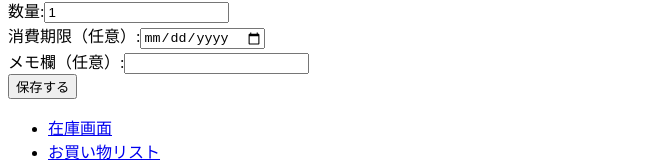
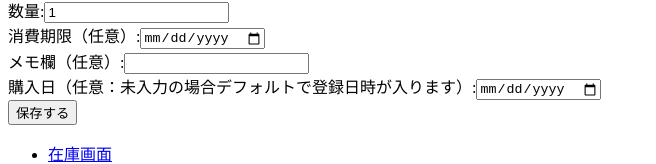
Before and after one commit to masatotakahashi31/Food-Stock, a Next.js app: page /fridge/new in a window 1280 px wide. Shown: the part 195-359 px from the top of the page, without its empty margins (0-656 px from the left). Built offline with nearby package versions, Linux system fonts and the light colour scheme; no server answers; the database is empty.

Commit message:
[update]購入日の編集機能追加
購入日の編集機能を追加しました。

```diff
--- a/src/app/fridge/actions.ts
+++ b/src/app/fridge/actions.ts
@@ -43,6 +43,11 @@ export async function addStock(formData: FormData){
     // 「もし入力されていれば、文字列を日付データ（Date）に変換する。もし空っぽなら null にする」という条件分岐を行い、結果を変数に保存
     const expirationDate = expirationDateString ? new Date(expirationDateString) : null
 
+        // フォームから入力された「購入日時(purchaseDate)」を文字列として取り出し、変数 purchaseDateString に入れ
+    const purchaseDateString = formData.get('purchaseDate') as string
+    // もし日付が入力されていれば Date型（日付データ）に変換し、未入力なら現在の日時（今日・今の時間）が自動的に
+    const purchaseDate = purchaseDateString ? new Date(purchaseDateString): new Date()
+
     // StockForm.tsx）の <input name="memo" /> で入力された文字を引っ張ってきています
     const memoString = formData.get('memo') as string
     // 「条件演算子（三項演算子）」という書き方
@@ -60,7 +65,7 @@ export async function addStock(formData: FormData){
             foodId: food.id,
             // 数量と現在の日時を指定
             stockQuantity: quantity,
-            purchaseDate: new Date(),
+            purchaseDate,
             // 日付が入力されていればその日付が、未入力なら null（空っぽ）がデータベースに保存
             expirationDate: expirationDate,
             memo: memo,
@@ -110,6 +115,11 @@ export async function updateStock(formData: FormData){
     // もし日付が入力されていれば Date型（日付データ）に変換し、未入力なら null にして変数 expirationDate に入れ
     const expirationDate = expirationDateString ? new Date(expirationDateString): null
 
+    // フォームから入力された「購入日時(purchaseDate)」を文字列として取り出し、変数 purchaseDateString に入れ
+    const purchaseDateString = formData.get('purchaseDate') as string
+    // もし日付が入力されていれば Date型（日付データ）に変換し、未入力なら現在の日時（今日・今の時間）が自動的に
+    const purchaseDate = purchaseDateString ? new Date(purchaseDateString): new Date()
+
     // フォームから選択された「カテゴリのID(categoryId)」を取り出し、数値に変換して変数 categoryId に入れ
     const categoryId = Number(formData.get('categoryId'))
     // フォームから入力された「食材名(foodName)」を文字列として取り出し、変数 foodName に入れ
@@ -146,6 +156,8 @@ export async function updateStock(formData: FormData){
             stockQuantity,
             // 「消費期限」を上書き
             expirationDate,
+
+            purchaseDate,
             // 「メモ」を上書き
             memo,
         }
--- a/src/components/StockForm.tsx
+++ b/src/components/StockForm.tsx
@@ -15,6 +15,7 @@ type InitialData = {
     foodName: string
     quantity: number
     expirationDate: string
+    purchaseDate: string
     memo: string
 }
 
@@ -95,6 +96,12 @@ export default function StockForm({ categories, formAction, initialData }: Props
           <input className="mb-3 w-full p-1 border rounded-md" type="text" name="memo" defaultValue={initialData?.memo || ""} />
         </div>
 
+        <div>
+          <label className="font-bold">購入日（任意：未入力の場合デフォルトで登録日時が入ります）:</label>
+          {/* メモ欄入力（任意） */}
+          <input className="mb-3 w-full p-1 border rounded-md" type="date" name="purchaseDate" defaultValue={initialData?.purchaseDate || ""} />
+        </div>
+
         {/* initialDataの有無で、ボタンの文字を「更新」か「保存」に自動で切り替えます */}
         <button  className="mb-3 w-full p-1 text-5xl bg-green-400 font-bold border rounded-md mt-10" type="submit">{initialData ? "更新する" : "保存する"}</button>
 
```
Also changed, not shown: src/app/fridge/[id]/edit/page.tsx (+7 -0 lines).
